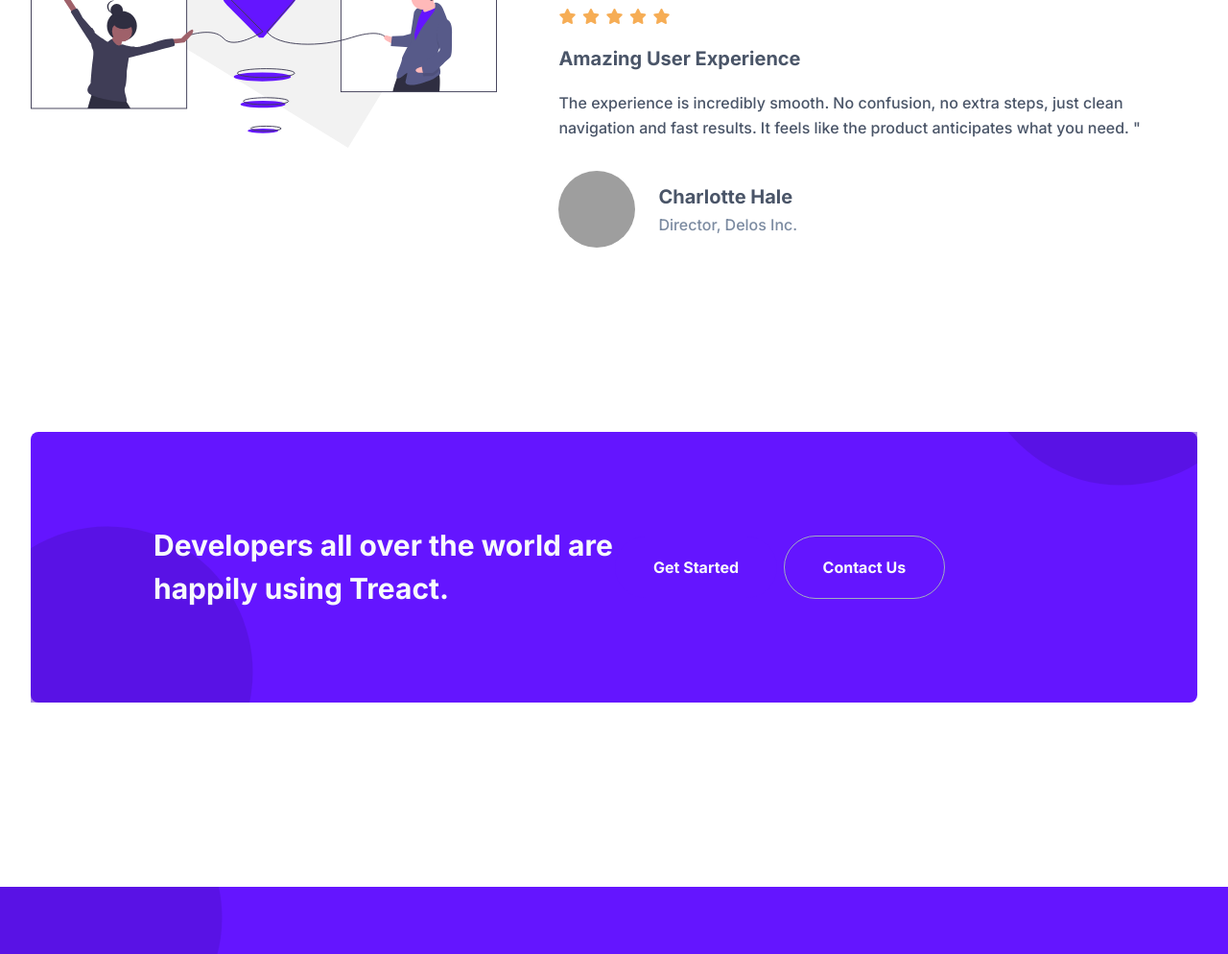
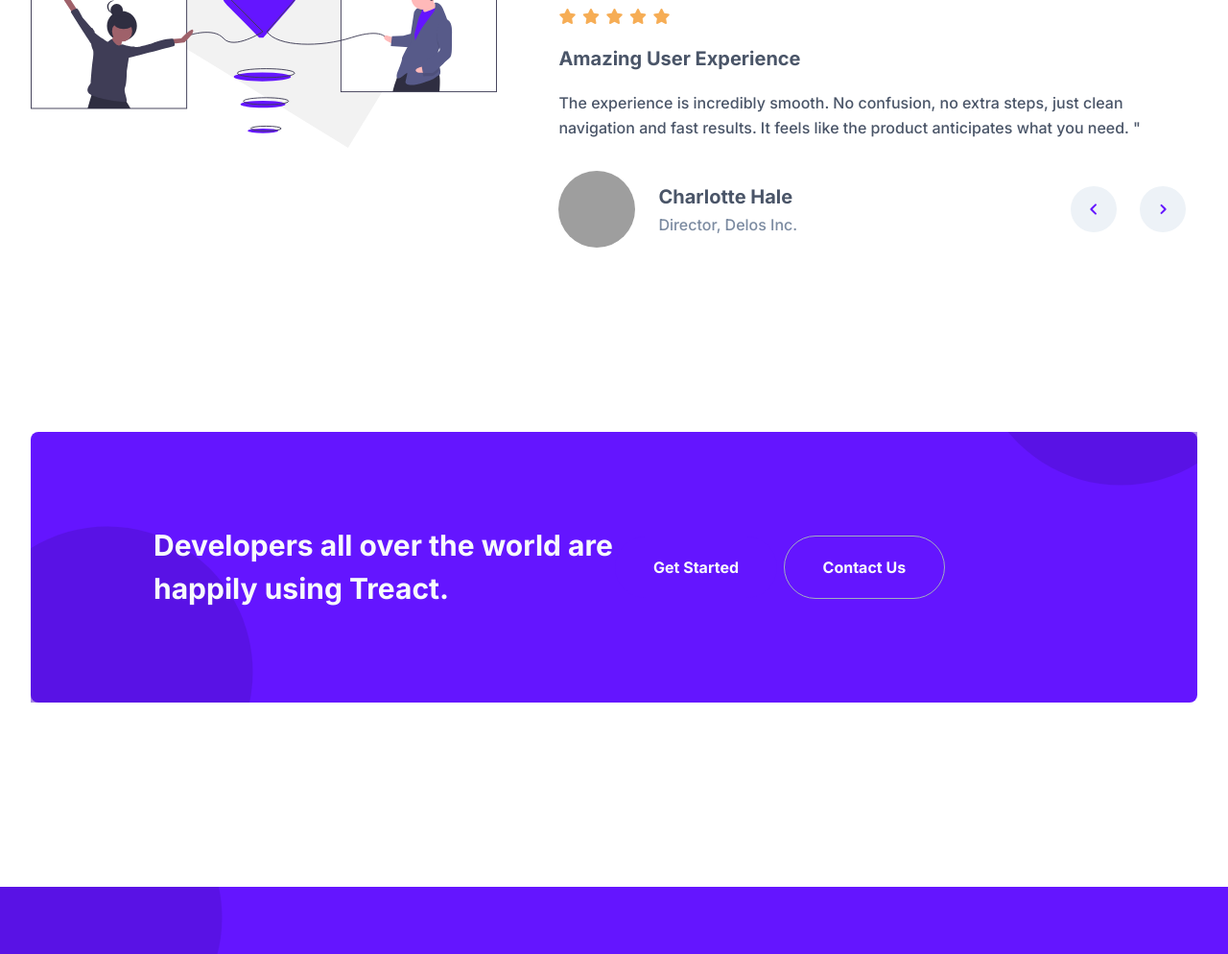
Before and after one commit to RoseMuster/Treact_Final_Project_Mod_2, a website: page index.html in a window 1280 px wide. Shown: the part 5178-6172 px from the top of the page at 96% size. Drawn offline with Linux system fonts and the light colour scheme; grey boxes are pictures that could not be loaded.

Commit message:
correcting arrows

```diff
--- a/index.html
+++ b/index.html
@@ -547,7 +547,7 @@
                                             </div>
                                         </div>
                                         <div class="testimonial__buttons">
-                                            <button class="testimonial__button--prev">
+                                            <button class="testimonial__button testimonial__button--prev">
                                                 <svg
                                                     fill="none"
                                                     stroke="#6415ff"
@@ -560,7 +560,7 @@
                                                 </svg>
                                             </button>
                                             <div class="divider"></div>
-                                            <button class="testimonial__button--next">
+                                            <button class="testimonial__button testimonial__button--next">
                                                 <svg
                                                     fill="none"
                                                     stroke="#6415ff"
```
